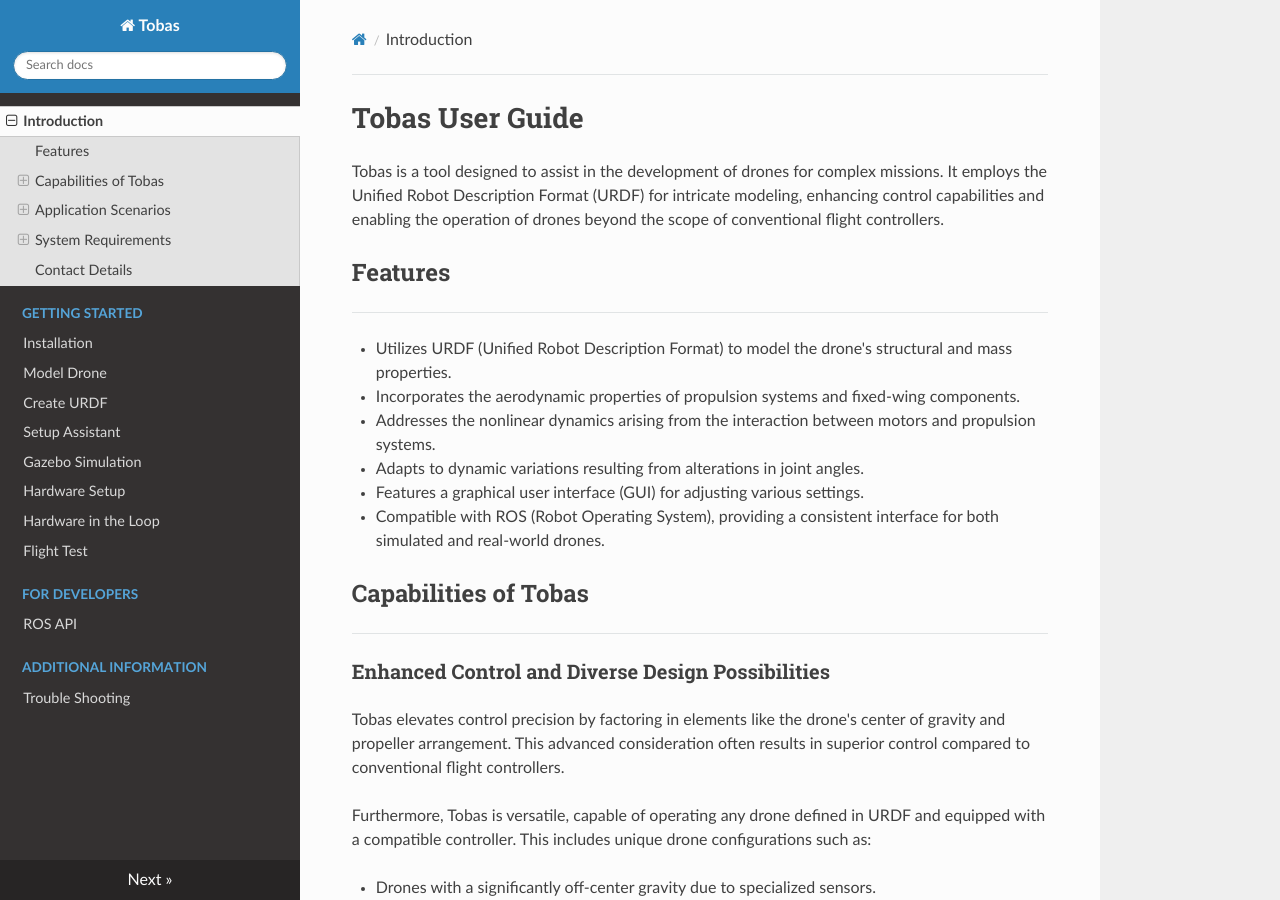
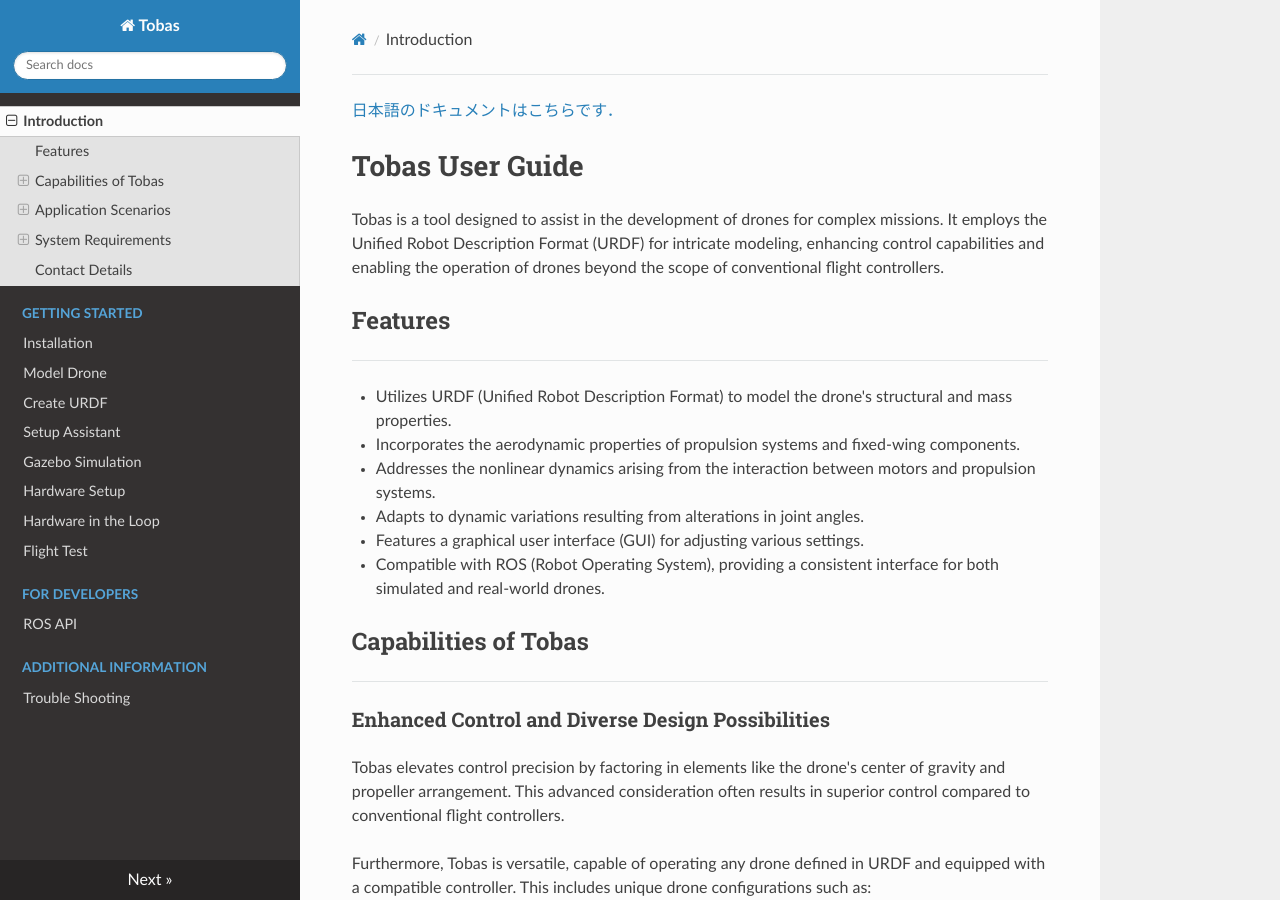
Before and after one commit to TobasFlightControl/tobas_wiki, an MkDocs documentation site: the page built from docs/index.md, in a window 1280 px wide and 900 px high. Built offline with MkDocs 1.6.1, drawn with Linux system fonts in a browser that asks for light colours; nearby versions of some CDN libraries.

Commit message:
日本語のドキュメントへのリンクを追加

```diff
--- a/docs/index.md
+++ b/docs/index.md
@@ -1,3 +1,5 @@
+<a href=https://tobas-wiki-ja.readthedocs.io target="_blank">日本語のドキュメントはこちらです．</a>
+
 # Tobas User Guide
 
 Tobas is a tool designed to assist in the development of drones for complex missions.
```
